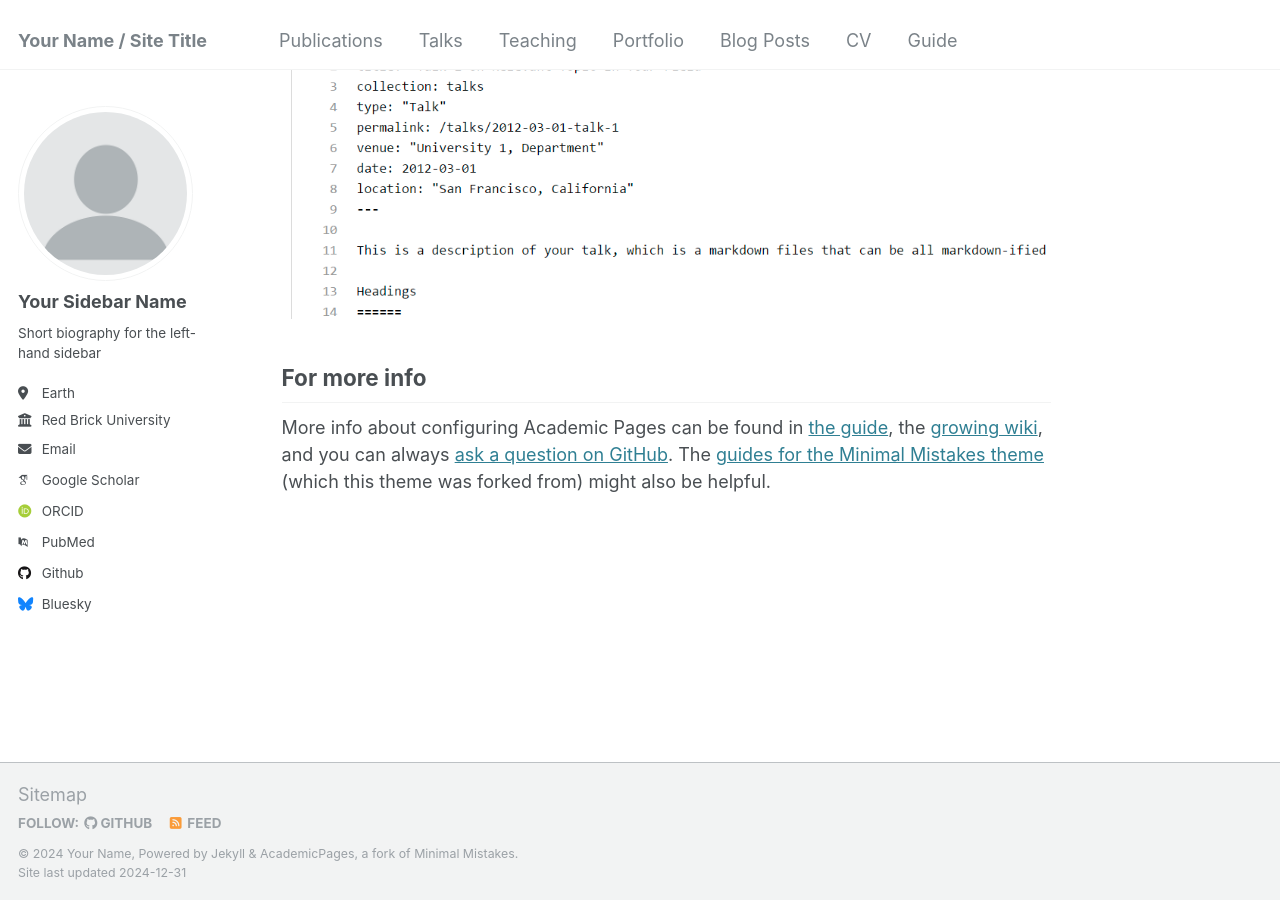
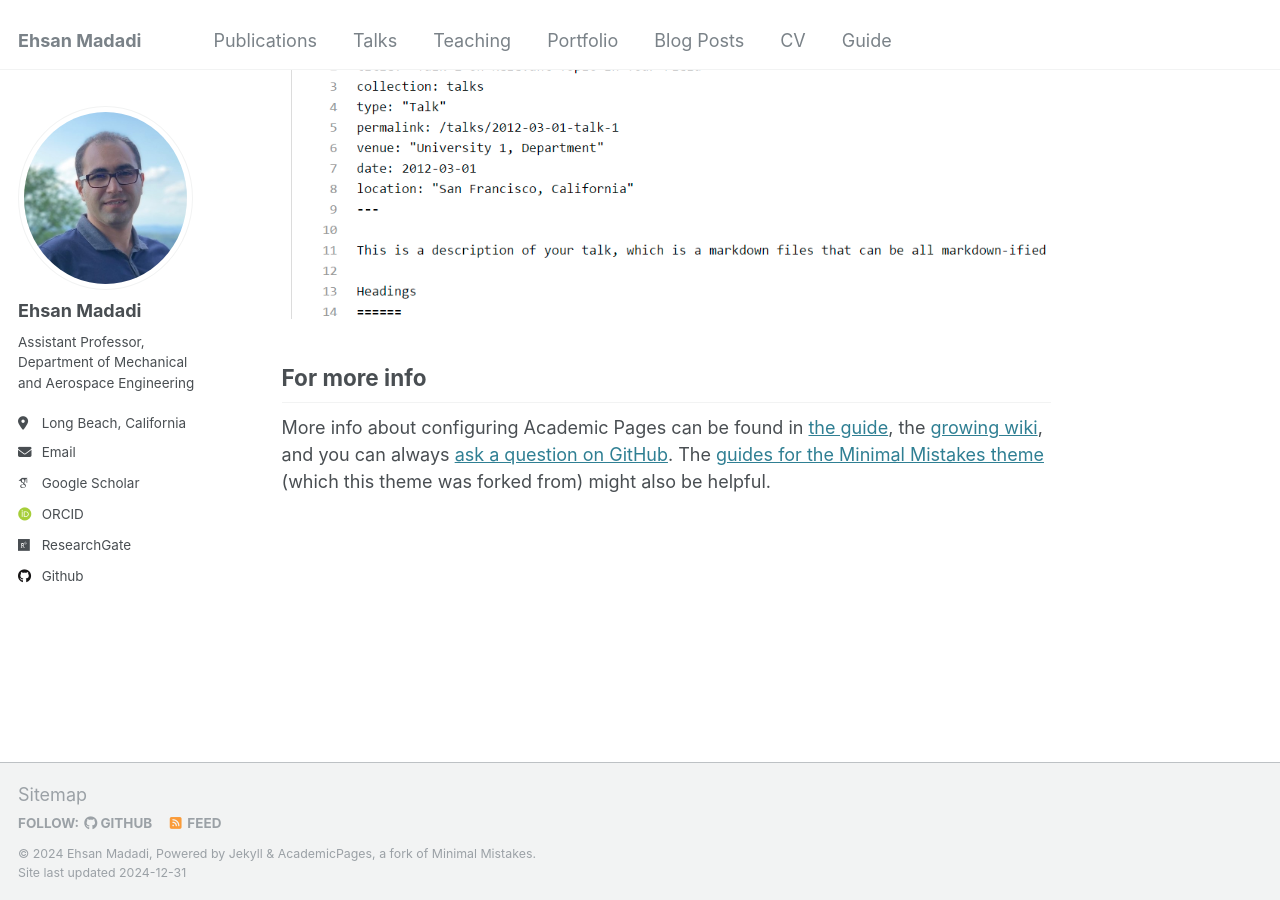
Before and after one commit to ehsanMa86/ehsanma86.github.io, a Jekyll site: the page built from _pages/about.md, in a window 1280 px wide and 900 px high, scrolled down 2643 px. Built offline with Jekyll 4.4.1, drawn with Linux system fonts in a browser that asks for light colours; some web fonts are replaced.

```diff
--- a/_config.yml
+++ b/_config.yml
@@ -8,48 +8,48 @@
 
 # Basic Site Settings
 locale                   : "en-US"
-title                    : "Your Name / Site Title"
+title                    : "Ehsan Madadi"
 title_separator          : "-"
-name                     : &name "Your Name"
-description              : &description "personal description"
-url                      : https://academicpages.github.io # the base hostname & protocol for your site e.g. "https://[your GitHub username].github.io"
+name                     : &name "Ehsan Madadi"
+description              : &description "Assistant Professor of Mechanical and Aerospace Engineering"
+url                      : https://ehsanma86.github.io # the base hostname & protocol for your site e.g. "https://[your GitHub username].github.io"
 baseurl                  : "" # the subpath of your site, e.g. "/blog"
-repository               : "academicpages/academicpages.github.io"
+repository               : "ehsanma86/ehsanma86.github.io"
 
 # Site Author - The following control what appear as part of the author content on the side bar.
 #               If a field is blank the icon and link will not appear, otherwise it will be shown.
 #               Additional customization can be done by editing /_includes/author-profile.html
 author:
   # Biographic information
-  avatar           : "profile.png"
-  name             : "Your Sidebar Name"
+  avatar           : "ehsan.jpg"
+  name             : "Ehsan Madadi"
   pronouns         : # example: "she/her"
-  bio              : "Short biography for the left-hand sidebar"
-  location         : "Earth"
-  employer         : "Red Brick University"
+  bio              : "Assistant Professor,<br>Department of Mechanical and Aerospace Engineering"
+  location         : "Long Beach, California"
+  employer         : #"Red Brick University"
   uri              : # URL
-  email            : "none@example.org"
+  email            : "ehsan.madadi@csulb.edu"
 
   # Academic websites
   arxiv            : # URL - Update with the correct link to your profile
-  googlescholar    : "https://scholar.google.com/citations?user=PS_CX0AAAAAJ"
+  googlescholar    : "https://scholar.google.com/citations?user=LEiNNr8AAAAJ&hl=en&oi=ao"
   impactstory      : # URL
-  orcid            : "http://orcid.org/yourorcidurl"
+  orcid            : "http://orcid.org/0000-0003-3216-3245"
   semantic         : # URL
-  pubmed           : "https://www.ncbi.nlm.nih.gov/pubmed/?term=john+snow"
-  researchgate     : # URL
+  pubmed           : # URL
+  researchgate     : "https://www.researchgate.net/profile/Ehsan-Madadi-Kandjani"
   scopus           : # URL
 
   # Repositories and software development
   bitbucket        : # Username - Update with your username on the site
   codepen          : # Username
   dribbble         : # Username
-  github           : "academicpages"
+  github           : "ehsanMa86"
   kaggle           : # Username
   stackoverflow    : # User number or user number and name (i.e., use "1" or "1/jeff-atwood")
 
   # Social media
-  bluesky          : "bsky.app" # Replace this with you Bluesky username
+  bluesky          : #"bsky.app" # Replace this with you Bluesky username
   facebook         : # Username
   flickr           : # Username
   foursquare       : # Username
@@ -77,7 +77,7 @@ author:
 # Publication Category - The following the list of publication categories and their headings
 publication_category:
   books:
-    title: 'Books'
+    title: #'Books'
   manuscripts:
     title: 'Journal Articles'
   conferences:
```
Also changed, not shown: README.md (+7 -112 lines), _data/authors.yml (+7 -15 lines), images/ehsan.jpg (added).
